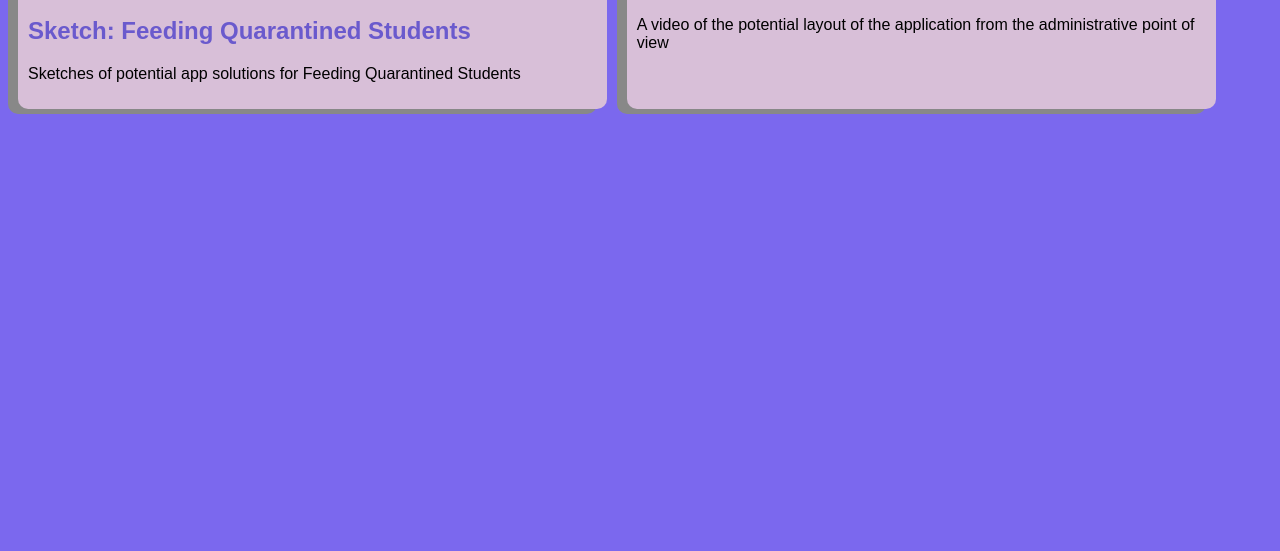
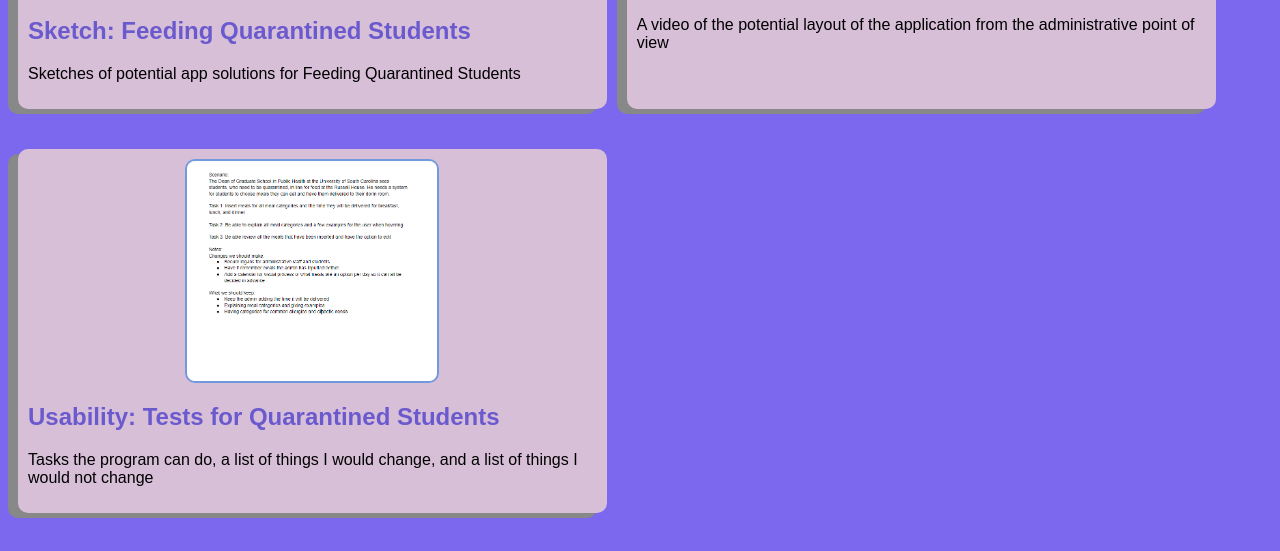
Before and after one commit to CarolineBarrineau/CarolineBarrineau.github.io, a plain HTML site: page index.html in a window 1280 px wide. Shown: the part 1509-2060 px from the top of the page. Before the commit the page ends 1656 px from the top, so only its background shows below. Drawn offline with Linux system fonts and the light colour scheme.

Commit message:
Add files via upload

```diff
--- a/index.html
+++ b/index.html
@@ -93,6 +93,19 @@
                     </p>
                 </section>
             </section>
+
+            <!--Usability-->
+            <section class="assignment">
+                <a href="Files/Usability.pdf"><img src="images/Usability.PNG"></a>
+                <section class="assignment-details">
+                    <a href="Files/Usability.pdf">
+                        <h2> Usability: Tests for Quarantined Students </h2>
+                    </a>
+                    <p>
+                        Tasks the program can do, a list of things I would change, and a list of things I would not change
+                    </p>
+                </section>
+            </section>
         </div>
     </body>
 </html>
```
Also changed, not shown: images/Usability.PNG (added), 1 other file.
